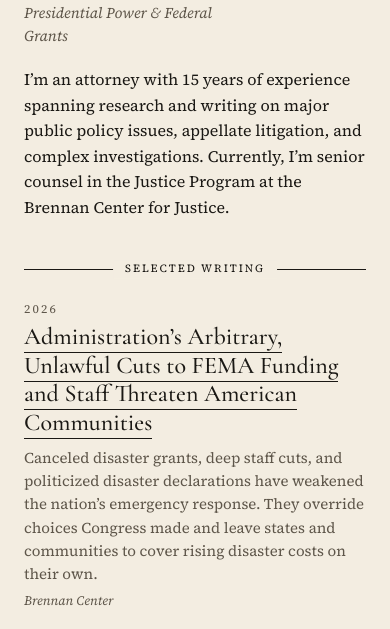
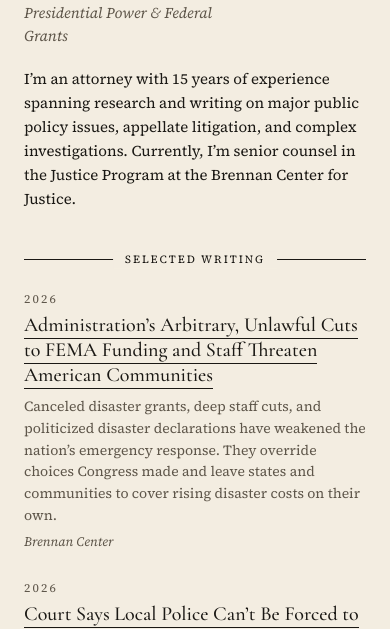
Before and after one commit to AmesCG23/personal_site, a plain HTML site: page index.html in a window 390 px wide. Shown: the part 173-802 px from the top of the page. Drawn offline with nearby package versions, Linux system fonts and the light colour scheme.

Commit message:
Tone down text sizes on phones (#23)
On screens 640px and narrower: article titles 24px -> 20px, press links
20px -> 18px, deks 15px -> 14px, bio 16px -> 15px. Desktop is unchanged.


Claude-Session: https://claude.ai/code/session_01T1cXACqcYt51Ki4u67tCiX

Co-authored-by: Claude <noreply@anthropic.com>

```diff
--- a/assets/css/style.css
+++ b/assets/css/style.css
@@ -284,6 +284,23 @@ footer a:hover {
     padding-top: 0;
   }
 
+  .bio {
+    font-size: 15px;
+  }
+
+  .entry h2 {
+    font-size: 20px;
+    line-height: 1.25;
+  }
+
+  .dek {
+    font-size: 14px;
+  }
+
+  .press-list a {
+    font-size: 18px;
+  }
+
   .press-video {
     grid-template-columns: 1fr;
   }
```
